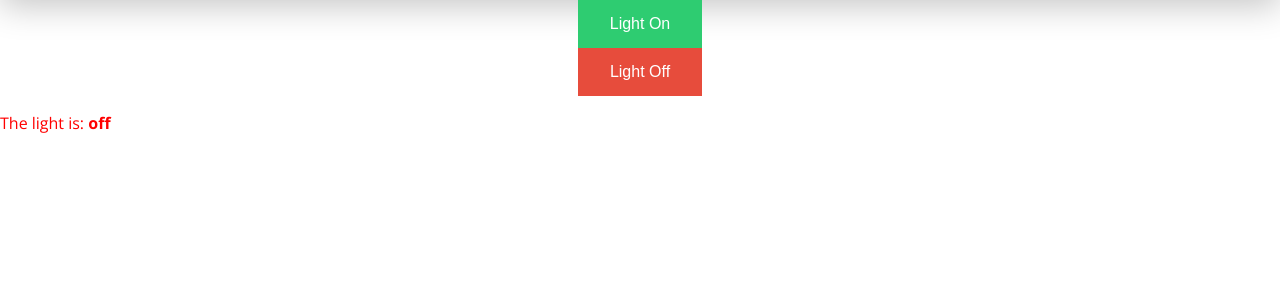
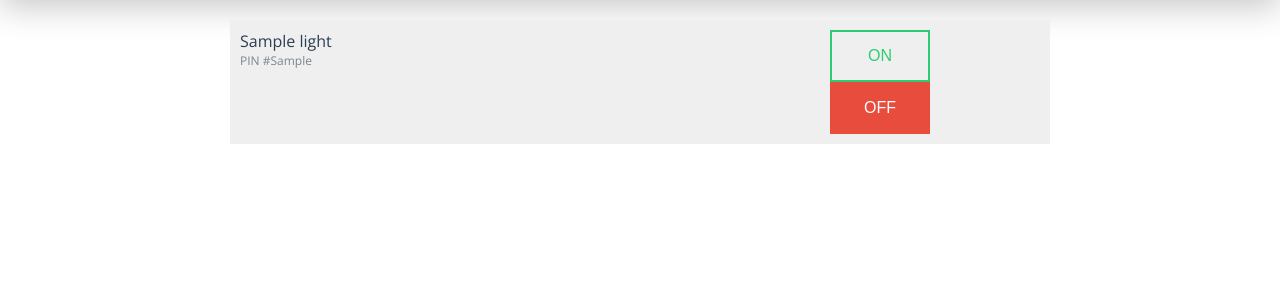
Before and after one commit to zacharyvincze/OpenAutomation, a PHP site: page /dashboard.php in a window 1280 px wide. Shown: the part 50-350 px from the top of the page. Run offline with PHP 8.4, Linux system fonts and the light colour scheme; tables that the repository leaves empty or names only in its code hold one stand-in row (values such as "Sample post"); a stand-in replaces the project's code that opens the database connection; some libraries are stand-ins or nearby versions.

Commit message:
Fixed design

```diff
--- a/public_html/css/buttons.css
+++ b/public_html/css/buttons.css
@@ -12,14 +12,34 @@
     margin-right: auto;
 }
 
-.btn-red {
+.btn-red-active {
     background-color: #E74C3C;
+    border: 2px solid #E74C3C;
 }
 
-.btn-green {
+.btn-red-unactive {
+    background-color: transparent;
+    border: 2px solid #E74C3C;
+    color: #E74C3C;
+}
+
+.btn-green-active {
     background-color: #2ecc71;
+    border: 2px solid #2ecc71;
+}
+
+.btn-green-unactive {
+    background-color: transparent;
+    border: 2px solid #2ecc71;
+    color: #2ecc71;
 }
 
 .btn-round {
     border-radius: 10px;
 }
+
+.btn-io {
+    width: 100px;
+    margin-left: auto;
+    margin-right: auto;
+}
--- /dev/null
+++ b/public_html/css/dashboard.css
@@ -0,0 +1,32 @@
+.table {
+    background-color: #EFEFEF;
+    display: block;
+    margin-left: auto;
+    margin-right: auto;
+    width: 100%;
+    max-width: 800px;
+    padding: 10px 10px;
+    margin-top: 20px;
+}
+
+.cell {
+    display: inline-block;
+    width: 60%;
+    vertical-align: top;
+}
+
+.btn-cell {
+    display: inline-block;
+    width: 40%;
+}
+
+.btn-toolbar {
+    margin-right: auto;
+    margin-left: auto;
+}
+
+@media(max-width: 700px) {
+    .table {
+        margin-top: 0px;
+    }
+}
--- a/public_html/css/text.css
+++ b/public_html/css/text.css
@@ -25,6 +25,11 @@
     color: #2C3E50;
 }
 
+.text-faded {
+    color: #2C3E50;
+    opacity: 0.6;
+}
+
 .text-secondary {
     color: #4ECDC4;
 }
--- a/public_html/dashboard.php
+++ b/public_html/dashboard.php
@@ -2,12 +2,6 @@
     include_once "../resources/templates/header.php";
     include_once "../resources/library/connect.php";
 ?>
-
-<form method="POST">
-    <button class="btn btn-green" id="lighton" type="button">Light On</button>
-    <button class="btn btn-red" id="lightoff" type="button">Light Off</button>
-</form>
-<p class="text text-red">The light is: <strong><span class="status">
 
 <?php
     $query = "SELECT * FROM lights";
@@ -15,11 +9,28 @@
     $stmt->execute();
     $result = $stmt->get_result();
     while($row = $result->fetch_assoc()) {
-        echo $row["status"];
+        if($row['status'] == 'off') {
+            $green_class = 'btn-green-unactive';
+            $red_class = 'btn-red-active';
+        } else {
+            $green_class = 'btn-green-active';
+            $red_class = 'btn-red-unactive';
+        }
+
+        echo "
+        <div class='table'>
+            <div class='cell'>
+                <p class='text text-normal text-black'>" . $row['name'] . "</p>
+                <p class='text text-small text-faded'>PIN #" . $row['pin'] . "</p>
+            </div><div class='btn-cell'>
+                <div class='btn-toolbar'>
+                    <button class='btn btn-io " . $green_class . "' id='lighton' type='button'>ON</button>
+                    <button class='btn btn-io " . $red_class . "' id='lightoff' type='button'>OFF</button>
+                </div>
+            </div>
+        </div>";
     }
 ?>
-
-</span></strong></p>
 
 <?php
     include_once "../resources/templates/footer.php";
--- a/public_html/index.php
+++ b/public_html/index.php
@@ -19,7 +19,7 @@
         <p class="text text-white text-big">
             Easy home automation with the Raspberry Pi.
         </p>
-        <a href="dashboard.php" class="btn btn-red btn-round">Get Started</a>
+        <a href="dashboard.php" class="btn btn-red-active btn-round">Get Started</a>
     </div>
 </div>
 <?php include_once "../resources/templates/footer.php"; ?>
--- a/public_html/js/automation.js
+++ b/public_html/js/automation.js
@@ -4,7 +4,10 @@ $(document).ready(function() {
             type: 'post',
             url: '/lighton.php',
             success: function() {
-                $('.status').text('on');
+                $('#lightoff').removeClass('btn-red-active');
+                $('#lightoff').addClass('btn-red-unactive');
+                $('#lighton').removeClass('btn-green-unactive');
+                $('#lighton').addClass('btn-green-active');
             }
         });
     });
@@ -13,7 +16,10 @@ $(document).ready(function() {
             type: 'post',
             url: '/lightoff.php',
             success: function() {
-                $('.status').text("off");
+                $('#lightoff').removeClass('btn-red-unactive');
+                $('#lightoff').addClass('btn-red-active');
+                $('#lighton').removeClass('btn-green-active');
+                $('#lighton').addClass('btn-green-unactive');
             }
         });
     });
--- a/resources/templates/header.php
+++ b/resources/templates/header.php
@@ -8,6 +8,7 @@
         <link rel="stylesheet" href="/css/text.css" />
         <link rel="stylesheet" href="/css/buttons.css" />
         <link rel="stylesheet" href="/css/jumbotron.css" />
+        <link rel="stylesheet" href="/css/dashboard.css" />
         <link href="https://fonts.googleapis.com/css?family=Open+Sans:300,400,600,700" rel="stylesheet">
         <script src="/js/library/jquery/jquery-3.1.0.min.js"></script>
         <script src="/js/automation.js"></script>
```
